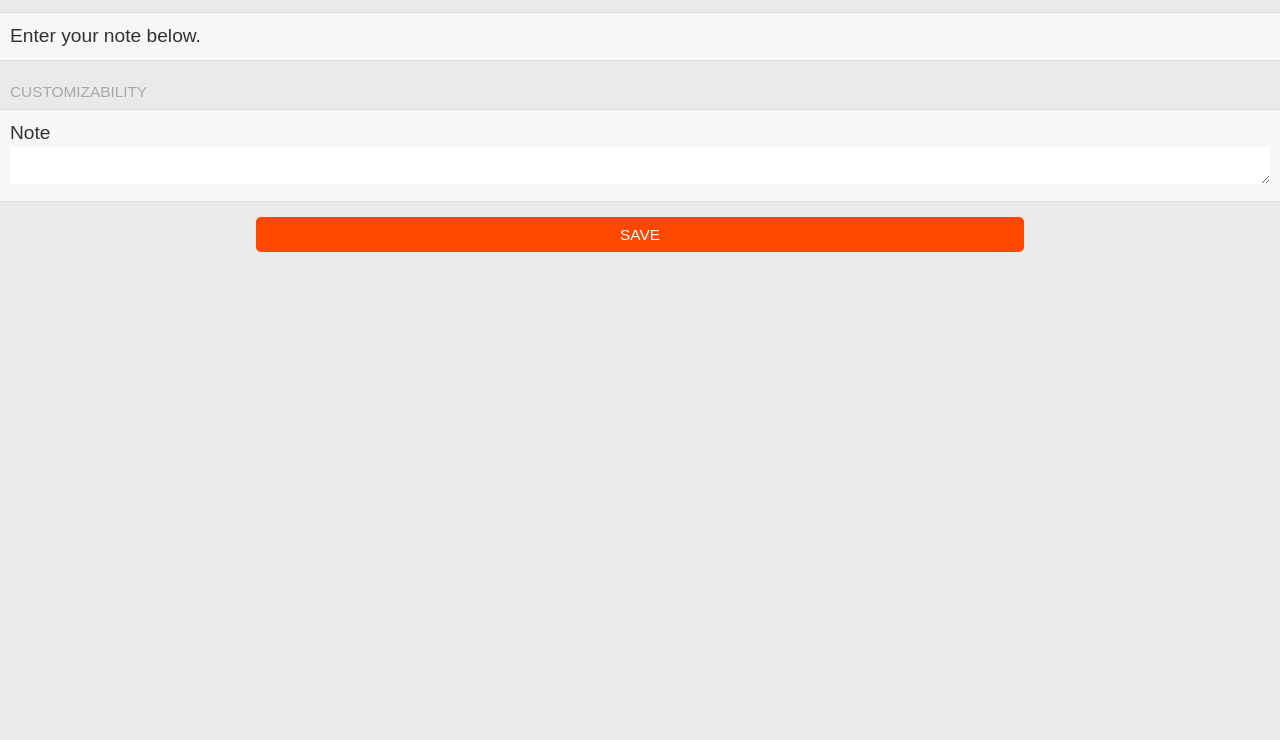
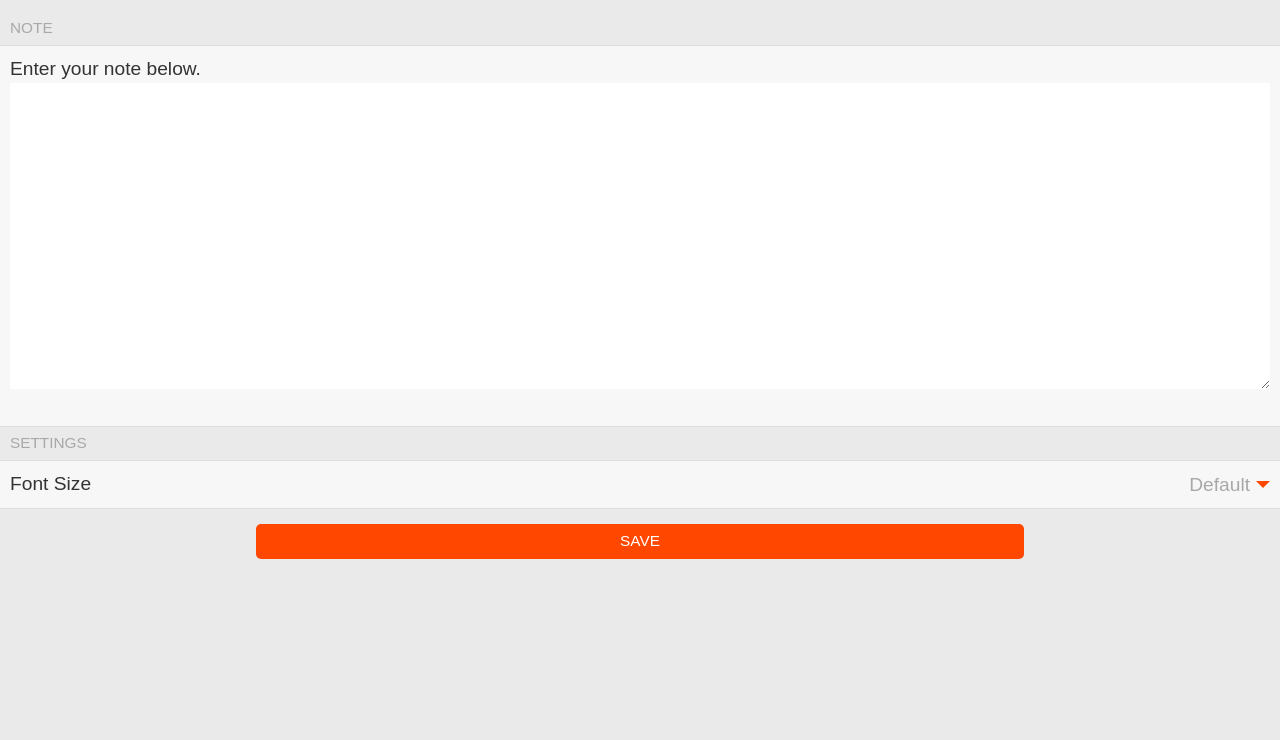
Before and after one commit to fahrstuhl/ANote, a plain HTML site: page config/index.html in a window 1280 px wide. Shown: the part 60-800 px from the top of the page. Drawn offline with Linux system fonts and the light colour scheme.

Commit message:
improves formatting

```diff
--- a/config/index.html
+++ b/config/index.html
@@ -1,5 +1,5 @@
 <!DOCTYPE html>
-<html>
+<html style='height:100%'>
   <head>
   <title>Slate Example Configuration</title>
   <link rel='stylesheet' type='text/css' href='css/slate.min.css'>
@@ -17,26 +17,32 @@
   </style>
   </head>
 
-  <body>
-    <h1 class='title'>Slate Example Configuration</h1>
+  <body style='height:100%'>
+    <h1 class='title'>A Note on Pebble</h1>
 
-    <div class='item-container'>
-      <div class='item-container-content'>
-        <div class='item'>
+    <div class='item-container' style='height:50%'>
+      <div class='item-container-header'>Note</div>
+      <div class='item-container-content' style='height:95%'>
+        <label class='item' style='height:95%' >
           Enter your note below.
-        </div>
+          <textarea id='note_input' type='text' class='item-input' style='background-color:#ffffff; height:85%'></textarea>
+        </label>
       </div>
     </div>
 
-    <div class='item-container'>
-      <div class='item-container-header'>Customizability</div>
-      <div class='item-container-content'>
-        <label class='item'>
-          Note
-          <textarea id='note_input' type='text' class='item-input' style='background-color:#ffffff'></textarea>
-        </label>
-      </div>
-    </div>
+<div class="item-container">
+  <div class="item-container-header">Settings</div>
+  <div class="item-container-content">
+    <label class="item">
+      Font Size
+      <select id="font_size_select" dir='rtl' class="item-select">
+        <option class="item-select-option" value=18>Smaller</option>
+        <option class="item-select-option" value=24 selected>Default</option>
+        <option class="item-select-option" value=28>Larger</option>
+      </select>
+    </label>
+  </div>
+</div>
 
     <div class='item-container'>
       <div class='button-container'>
@@ -49,13 +55,18 @@
   function getConfigData() {
     console.log('getconfigdata');
     var note_input = document.getElementById('note_input');
+    var font_size_select = document.getElementById('font_size_select');
+    var font_size_selection = font_size_select.selectedIndex;
+    var font_size = font_size_select.options[font_size_selection];
 
     var options = {
       'note_input': note_input.value,
+      'font_size': font_size.value
     };
 
     // Save for next launch
     localStorage['note_input'] = options['note_input'];
+    localStorage['font_size'] = font_size_selection;
 
     console.log('Got options: ' + JSON.stringify(options));
     return options;
@@ -85,11 +96,16 @@
 
   (function() {
     var note_input = document.getElementById('note_input');
+    var font_size_select = document.getElementById('font_size_select');
 
     // Load any previously saved configuration, if available
     if(localStorage['note_input']) {
       note_input.value = localStorage['note_input'];
     }
+    if(localStorage['font_size']) {
+        font_size_select.selectedIndex = localStorage['font_size'];
+        console.log('Loading font_size_selection' + font_size_select.selectedIndex);
+    }
   })();
   </script>
 </html>
```
